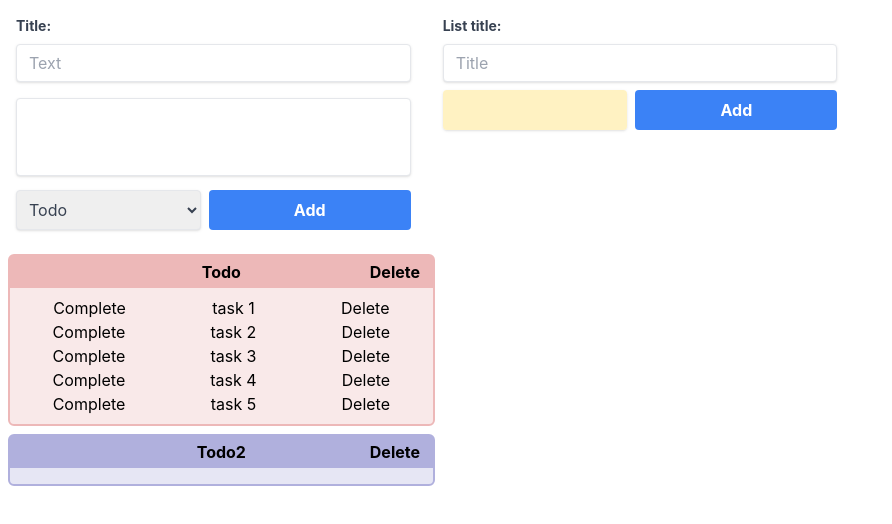
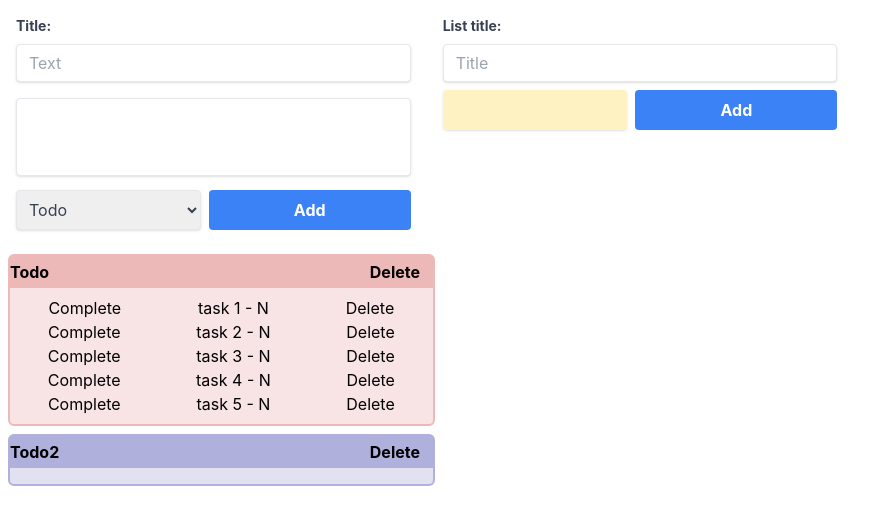
Before and after one commit to yuriinagorniak/task-manager, a React (Create React App) app: page / in a window 1280 px wide. Shown: the top 524 px of the page, without its empty margins (0-892 px from the left). Built offline with nearby package versions, Linux system fonts and the light colour scheme.

Commit message:
Added completed tasks list

```diff
--- a/src/components/TaskList.tsx
+++ b/src/components/TaskList.tsx
@@ -10,39 +10,126 @@ interface TaskListProps {
     completeTask: (id: string) => void;
 }
 
+const toRGB = (color: string) => {
+    const { style } = new Option();
+    style.color = color;
+    return style.color;
+};
+
+interface hexToRgbReturnProps {
+    R: number;
+    G: number;
+    B: number;
+}
+
+function hexToRgb(hex: string): hexToRgbReturnProps | null {
+    let result = /^#?([a-f\d]{2})([a-f\d]{2})([a-f\d]{2})$/i.exec(hex);
+    return result
+        ? {
+              R: parseInt(result[1], 16),
+              G: parseInt(result[2], 16),
+              B: parseInt(result[3], 16),
+          }
+        : null;
+}
+
+function getContrastColor(hex: string) {
+    const rgbColor = hexToRgb(hex);
+    let brightness: number | null = null;
+    if (rgbColor) {
+        const { R, G, B } = rgbColor;
+        brightness = R * 0.299 + G * 0.587 + B * 0.114;
+    }
+
+    console.log(hex, rgbColor, brightness);
+    return brightness ? (brightness > 150 ? "#000000" : "#FFFFFF") : "#000000";
+}
+
 const TaskList = ({
     title,
     tasks,
     listData,
     deleteTask,
     deleteList,
-    completeTask
+    completeTask,
 }: TaskListProps): JSX.Element => {
-
-    const completedTasks = tasks.filter(task => task.completed);
-    const uncompletedTasks = tasks.filter(task => !task.completed);
+    const completedTasks = tasks.filter((task) => task.completed);
+    const uncompletedTasks = tasks.filter((task) => !task.completed);
+    console.log(listData.color);
 
     return (
         <div
             className={`m-2 border-2 w-[50%] text-center rounded-md`}
-            style={{ borderColor: listData.color }}
+            style={{ borderColor: listData.color, backgroundColor: listData.color + "60" }}
         >
-            <div className="flex relative py-1 font-bold" style={{ backgroundColor: listData.color }}>
-                <h1 className="w-full">{listData.title}</h1>
-                <button className="absolute right-[3%]" onClick={deleteList.bind(null, listData.id)}>Delete</button>
+            <div
+                className="flex relative py-1 font-bold"
+                style={{ backgroundColor: listData.color }}
+            >
+                <div className="">
+                    <h1 className="w-full " style={{ color: getContrastColor(listData.color) }}>
+                        {listData.title}
+                    </h1>
+                </div>
+                <button
+                    className="absolute right-[3%]"
+                    onClick={deleteList.bind(null, listData.id)}
+                >
+                    Delete
+                </button>
             </div>
-            <ul className="py-2 " style={{ backgroundColor: listData.color + "50" }}>
-                {tasks.map((task) => (
+            {/* <ul className="py-2 " style={{ backgroundColor: listData.color + "50" }}> */}
+            <ul className="py-2 ">
+                {uncompletedTasks.map((task) => (
                     <li key={task.id} className="flex justify-around">
                         <button onClick={completeTask.bind(null, task.id)}>Complete</button>
-                        <h3>{task.title}</h3>
+                        <h3>
+                            {task.title} - {task.completed ? "Y" : "N"}
+                        </h3>
                         {task.description && <span>{task.description}</span>}
                         <button onClick={deleteTask.bind(null, task.id)}>Delete</button>
                     </li>
                 ))}
             </ul>
 
-
+            {completedTasks.length > 0 && (
+                <div>
+                    <hr
+                        className="bg-slate-300 w-11/12 h-[2px] m-auto"
+                        style={{ backgroundColor: listData.color }}
+                    />
+                    <ul className="py-2 ">
+                        {completedTasks.map((task) => (
+                            <li
+                                key={task.id}
+                                className="flex items-center justify-around text-[#6e6e6e]"
+                            >
+                                <button
+                                    className="w-5 h-5 flex items-center justify-center"
+                                    onClick={completeTask.bind(null, task.id)}
+                                >
+                                    <svg
+                                        className="w-full h-full "
+                                        viewBox=".5 .5 15 15"
+                                        xmlns="http://www.w3.org/2000/svg"
+                                    >
+                                        <path
+                                            d="m901-250a7 7 0 1 0 0 14 7 7 0 0 0 0-14zm3.48 3.783c.912-.026 1.381 1.081.727 1.717l-5.207 5.207-2.907-2.907c-.982-.942.472-2.396 1.414-1.414l1.493 1.493 3.793-3.793a1 1 0 0 1 .688-.303z"
+                                            fill={listData.color}
+                                            transform="translate(-893 251)"
+                                        />
+                                    </svg>
+                                </button>
+                                <h3>
+                                    {task.title} - {task.completed ? "Y" : "N"}
+                                </h3>
+                                {task.description && <span>{task.description}</span>}
+                                <button onClick={deleteTask.bind(null, task.id)}>Delete</button>
+                            </li>
+                        ))}
+                    </ul>
+                </div>
+            )}
         </div>
     );
 };
```
Also changed, not shown: src/img/task-list/completed-symbol.svg (added).
